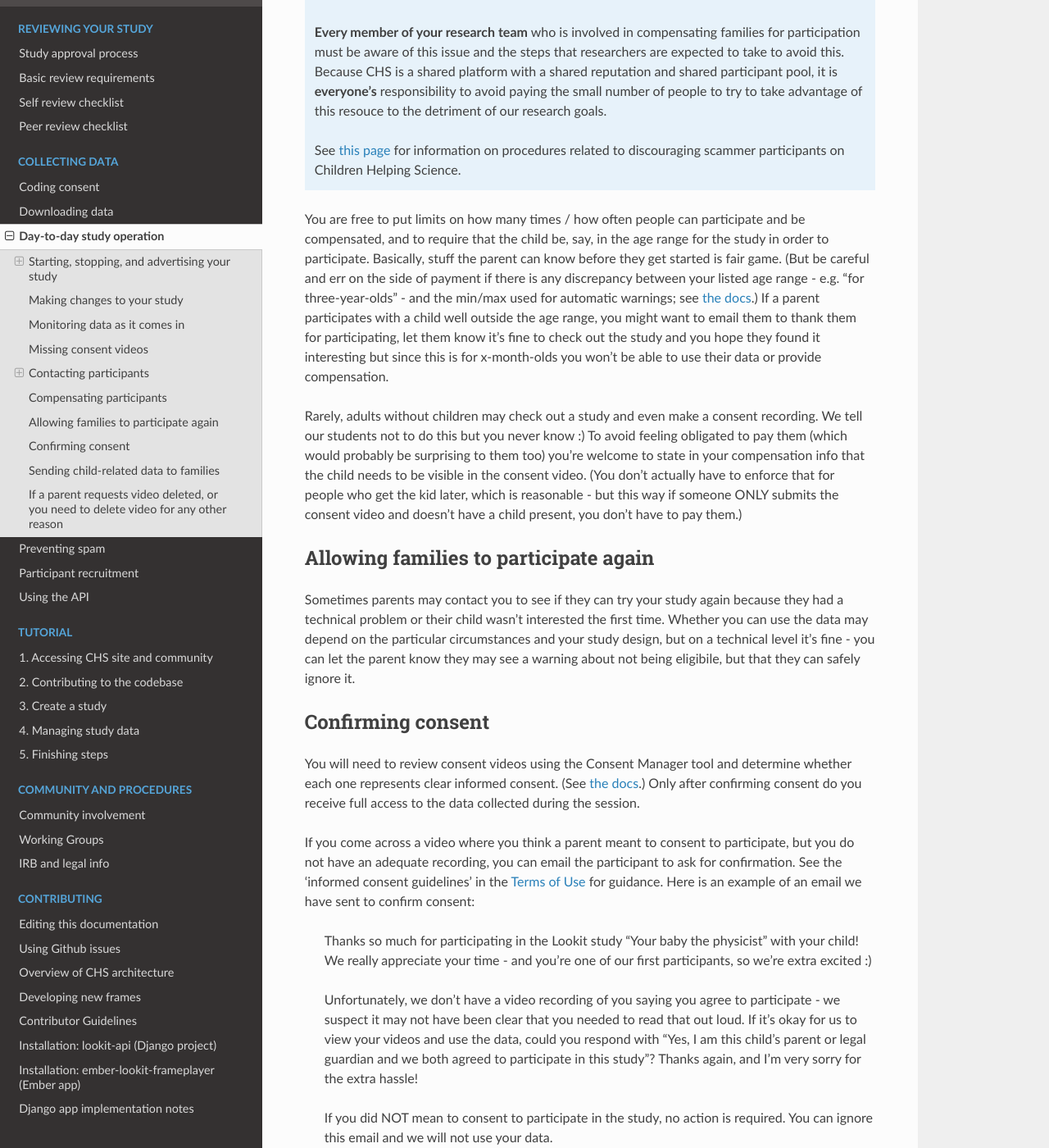
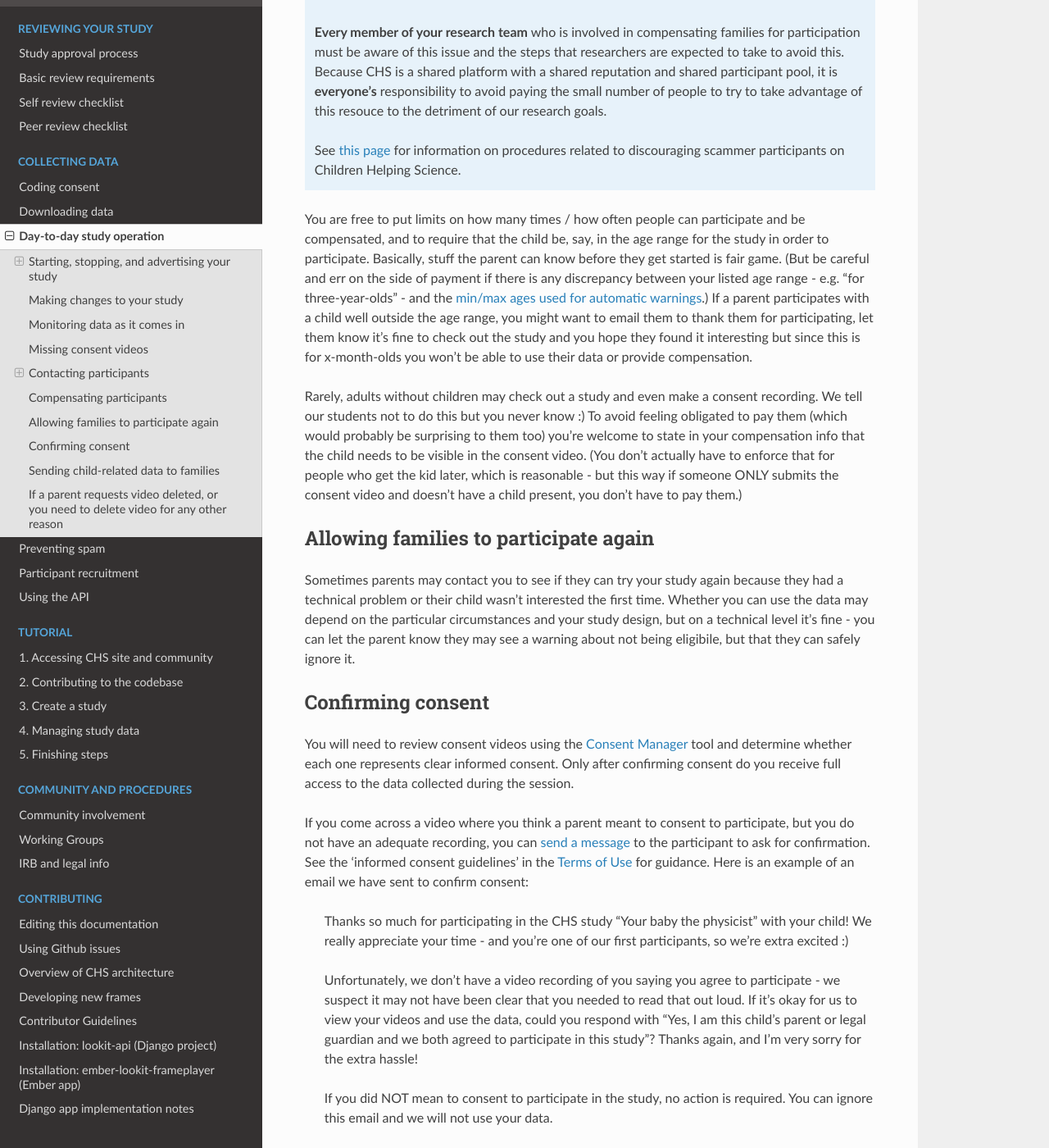
Before and after one commit to lookit/lookit-docs, a Sphinx documentation site: the page built from docs/source/researchers-day-to-day-study-operation.rst, in a window 1280 px wide and 1400 px high, scrolled down 7664 px. Shown: the whole window at 82% size. Built offline with Sphinx 7.4.7 and the Read the Docs theme 3.1.0, drawn with Linux system fonts in a browser that asks for light colours; some of the changed text lies outside the part shown.

Commit message:
add references to CHS messaging system and use internal links for docs sections

```diff
--- a/docs/source/researchers-day-to-day-study-operation.rst
+++ b/docs/source/researchers-day-to-day-study-operation.rst
@@ -133,6 +133,8 @@
     :alt: Filter messages sent to participants
 
 
+.. _sending-a-message:
+
 Sending a message
 ~~~~~~~~~~~~~~~~~~
 
@@ -169,8 +171,7 @@
 Compensating participants
 ----------------------------------------
 
-If you are compensating participants, in most cases you will be
-messaging them through the CHS email interface to give them gift
+If you are compensating participants, in most cases you will :ref:`send them a message <sending-a-message>` through the CHS messaging interface to give them gift
 cards, using the user IDs you can see in the consent manager and/or the
 response data. If your institution requires direct compensation or requires
 the collection of email addresses for other compliance reasons, you can add
@@ -213,8 +214,7 @@
 the parent can know before they get started is fair game. (But be
 careful and err on the side of payment if there is any discrepancy
 between your listed age range - e.g. “for three-year-olds” - and the
-min/max used for automatic warnings; see `the
-docs <https://lookit.readthedocs.io/en/develop/researchers-using-platform.html#creating-a-study>`__.)
+:ref:`min/max ages used for automatic warnings <min_max_ages>`.)
 If a parent participates with a child well outside the age range, you
 might want to email them to thank them for participating, let them know
 it's fine to check out the study and you hope they found it interesting
@@ -245,21 +245,19 @@
 Confirming consent
 ----------------------------------------
 
-You will need to review consent videos using the Consent Manager tool
-and determine whether each one represents clear informed consent. (See
-`the
-docs <https://lookit.readthedocs.io/en/develop/researchers-manage-consent.html>`__.)
+You will need to review consent videos using the :ref:`Consent Manager <coding-consent>` tool
+and determine whether each one represents clear informed consent.
 Only after confirming consent do you receive full access to the data
 collected during the session.
 
 If you come across a video where you think a parent meant to consent to
-participate, but you do not have an adequate recording, you can email
+participate, but you do not have an adequate recording, you can :ref:`send a message <sending-a-message>` to
 the participant to ask for confirmation. See the ‘informed consent
 guidelines’ in the `Terms of Use <https://childrenhelpingscience.com/termsofuse/>`__
 for guidance. Here is an example of an email we have sent to confirm
 consent:
 
-   Thanks so much for participating in the Lookit study “Your baby the
+   Thanks so much for participating in the CHS study “Your baby the
    physicist” with your child! We really appreciate your time - and
    you’re one of our first participants, so we’re extra excited :)
 
--- a/docs/source/researchers-manage-consent.rst
+++ b/docs/source/researchers-manage-consent.rst
@@ -1,3 +1,5 @@
+.. _coding-consent:
+
 ##################################
 Coding consent
 ##################################
```
